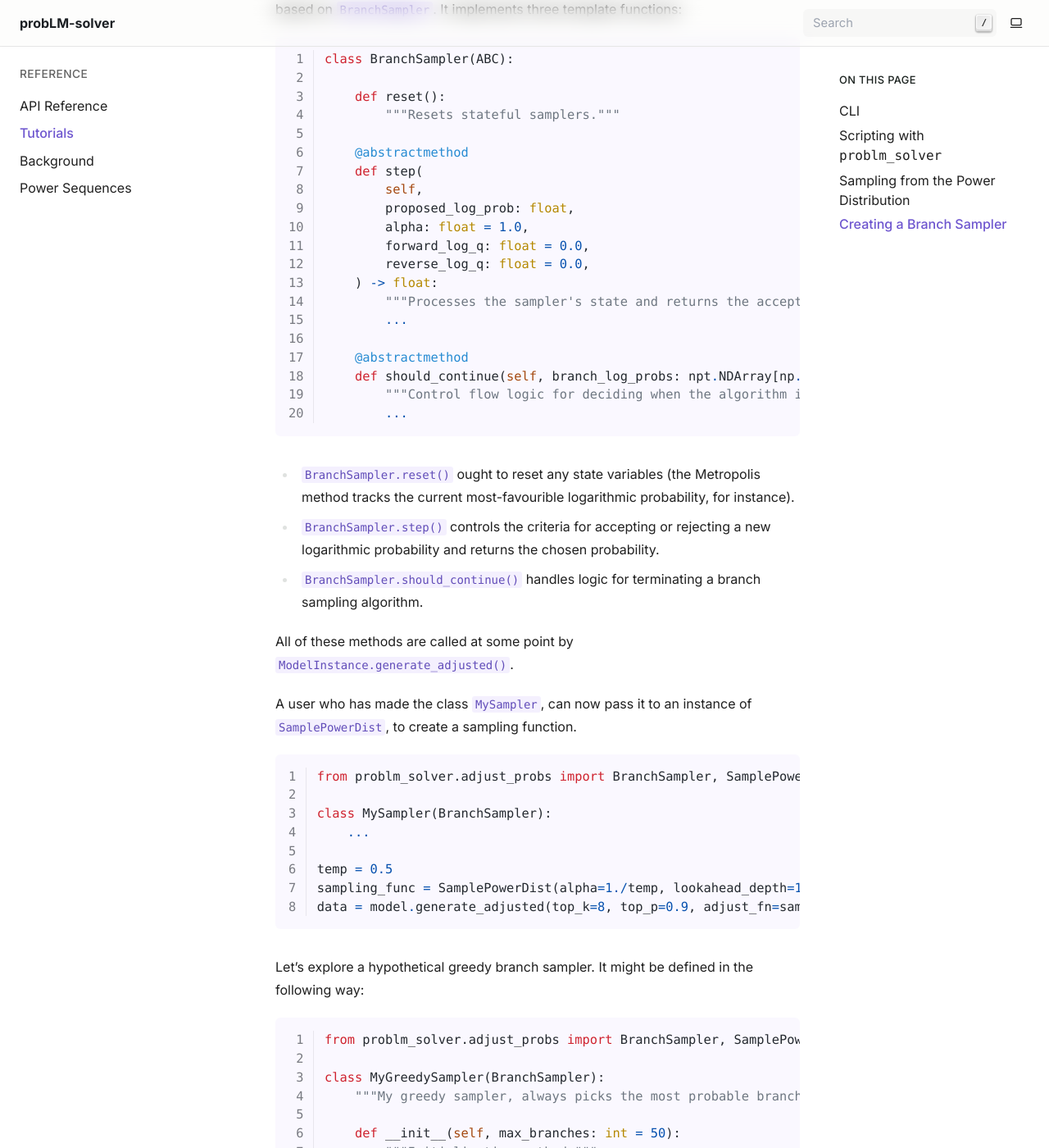
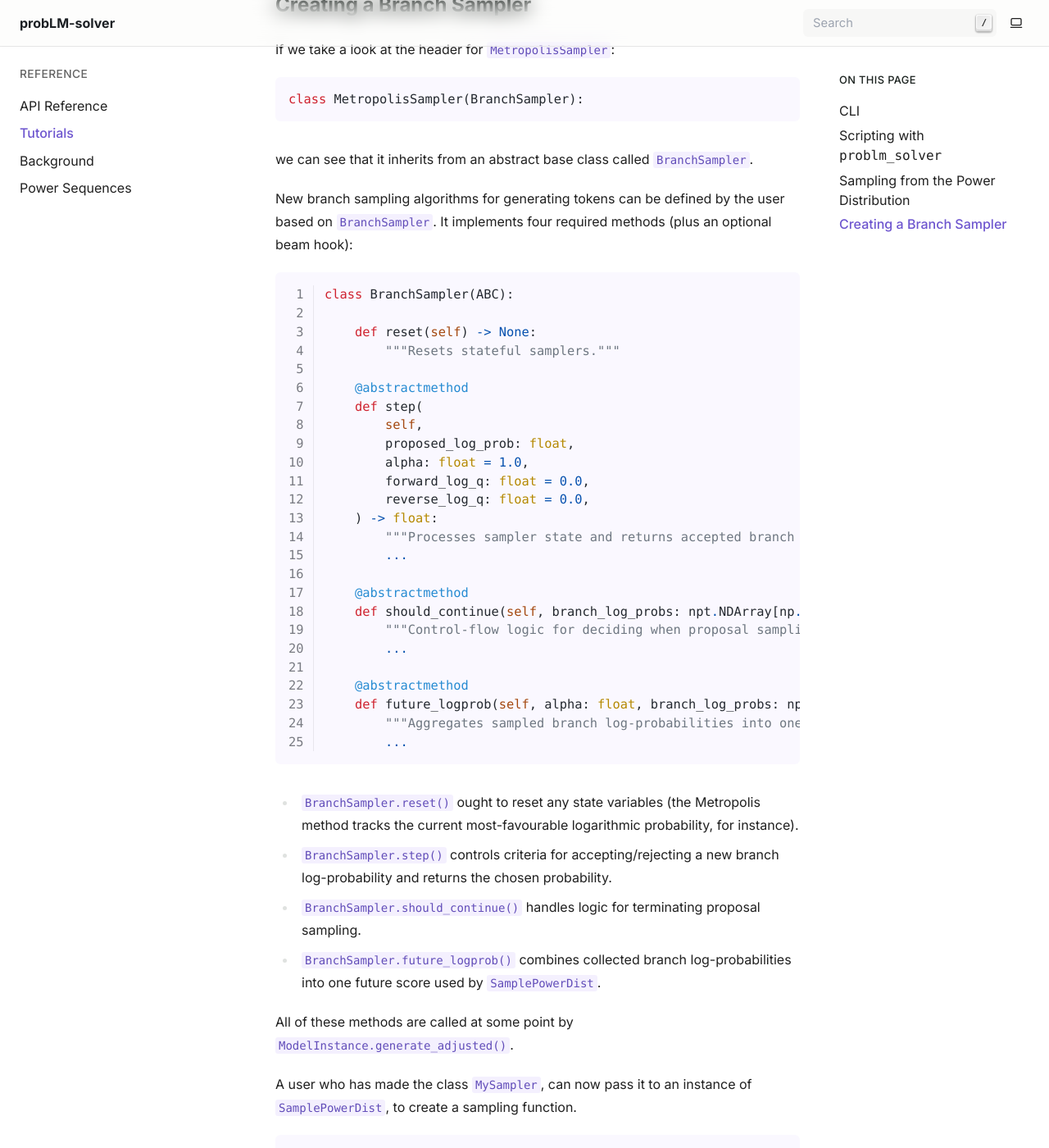
Before and after one commit to muse-writes/probLM-solver, a Sphinx documentation site: the page built from docs/tutorials.rst, in a window 1280 px wide and 1400 px high, scrolled down 3657 px. Shown: the whole window at 82% size. Built offline with Sphinx 7.4.7, drawn with Linux system fonts in a browser that asks for light colours; some of the changed text lies outside the part shown.

Commit message:
docs: Updated the tutorial to reflect a couple of breaking changes.

```diff
--- a/docs/tutorials.rst
+++ b/docs/tutorials.rst
@@ -116,6 +116,18 @@
 ``equil_branches`` is the number of branches to generate and then discard from probability and convergence calculations, as the method is still locating a minimum.
 ``max_branches`` is the maximum number of branches to sample for each of the top-k most probable tokens.
 
+A second built-in option is token-level beam expansion:
+
+.. sourcecode:: python
+
+   from problm_solver.adjust_probs import BeamSampler, SamplePowerDist
+
+   sampling_func = SamplePowerDist(
+       alpha=2.0,
+       lookahead_depth=10,
+       branch_sampler=BeamSampler(beam_width=10, branch_top_k=5),
+   )
+
 
 Creating a Branch Sampler
 -------------------------
@@ -131,7 +143,7 @@
 we can see that it inherits from an abstract base class called ``BranchSampler``.
 
 New branch sampling algorithms for generating tokens can be defined by the user based on ``BranchSampler``.
-It implements three template functions:
+It implements four required methods (plus an optional beam hook):
 
 .. sourcecode:: python
    :linenos:
@@ -139,7 +151,7 @@
 
    class BranchSampler(ABC):
 
-       def reset():
+       def reset(self) -> None:
            """Resets stateful samplers."""
 
        @abstractmethod
@@ -150,18 +162,24 @@
            forward_log_q: float = 0.0,
            reverse_log_q: float = 0.0,
        ) -> float:
-           """Processes the sampler's state and returns the accepted branch."""
+           """Processes sampler state and returns accepted branch log-probability."""
            ...
 
        @abstractmethod
        def should_continue(self, branch_log_probs: npt.NDArray[np.float64]) -> bool:
-           """Control flow logic for deciding when the algorithm is finished."""
+           """Control-flow logic for deciding when proposal sampling is finished."""
+           ...
+
+       @abstractmethod
+       def future_logprob(self, alpha: float, branch_log_probs: npt.NDArray[np.float64]) -> np.float64:
+           """Aggregates sampled branch log-probabilities into one future score."""
            ...
 
 
-- ``BranchSampler.reset()`` ought to reset any state variables (the Metropolis method tracks the current most-favourible logarithmic probability, for instance).
-- ``BranchSampler.step()`` controls the criteria for accepting or rejecting a new logarithmic probability and returns the chosen probability.
-- ``BranchSampler.should_continue()`` handles logic for terminating a branch sampling algorithm.
+- ``BranchSampler.reset()`` ought to reset any state variables (the Metropolis method tracks the current most-favourable logarithmic probability, for instance).
+- ``BranchSampler.step()`` controls criteria for accepting/rejecting a new branch log-probability and returns the chosen probability.
+- ``BranchSampler.should_continue()`` handles logic for terminating proposal sampling.
+- ``BranchSampler.future_logprob()`` combines collected branch log-probabilities into one future score used by ``SamplePowerDist``.
 
 All of these methods are called at some point by ``ModelInstance.generate_adjusted()``.
 
@@ -192,28 +210,29 @@
        """My greedy sampler, always picks the most probable branch."""
 
        def __init__(self, max_branches: int = 50):
-           """Initialisation method."""
            self._max_branches = max_branches
-
-   # Stateful parameters.
            self._current_log_prob: float | None = None
 
        def reset(self) -> None:
-           """Reset state."""
            self._current_log_prob = None
 
-       def step(self, proposed_log_prob: float) -> float:
-           """Calculate and return new best log-prob."""
-           if (self._current_log_prob = None
-               or proposed_log_prob > self._current_log_prob):
+       def step(
+           self,
+           proposed_log_prob: float,
+           alpha: float = 1.0,
+           forward_log_q: float = 0.0,
+           reverse_log_q: float = 0.0,
+       ) -> float:
+           if self._current_log_prob is None or proposed_log_prob > self._current_log_prob:
                self._current_log_prob = proposed_log_prob
            return self._current_log_prob
 
        def should_continue(self, branch_log_probs) -> bool:
-           """Control flow for halting algorithm."""
-            n = len(branch_log_probs)
-            if n >= self._max_branches:
-                return False
+           return len(branch_log_probs) < self._max_branches
+
+       def future_logprob(self, alpha, branch_log_probs):
+           # Greedy: use best branch only.
+           return alpha * max(branch_log_probs)
 
 
 You can then use this sampler in place of any other.
```
Also changed, not shown: other parts of docs/tutorials.rst (+1 -1 lines), 1 other file.
